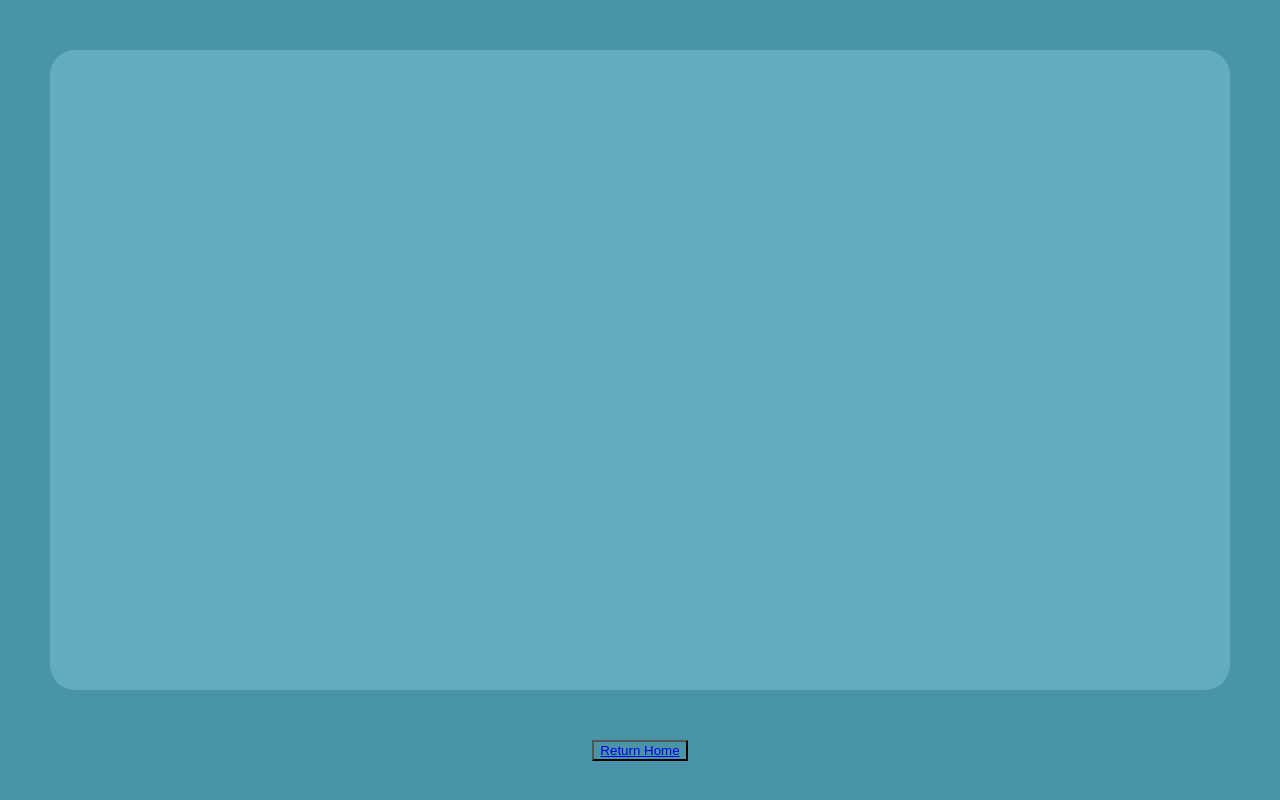
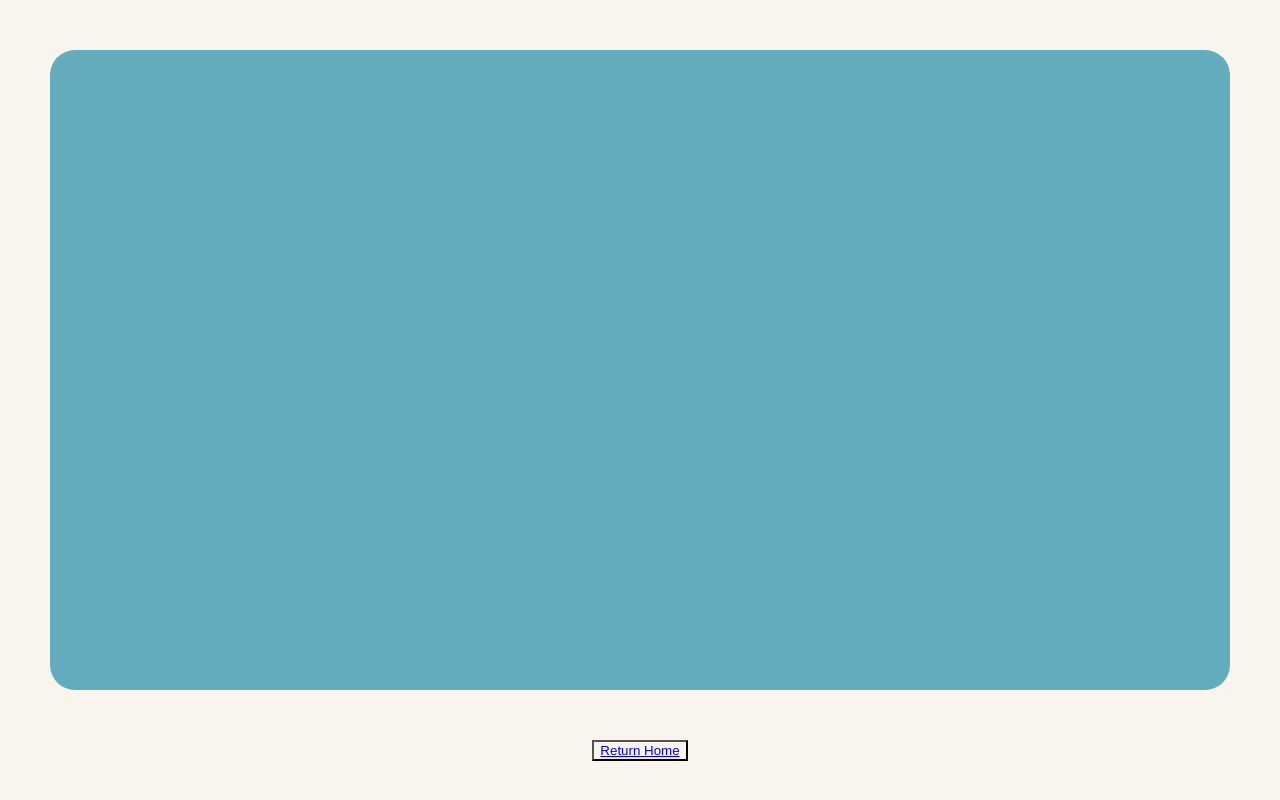
Before and after one commit to Aghaile/Capstone-Front-End, a React (Create React App) app in the folder capstone-front-end/: page /profile/1 in a window 1280 px wide. Built offline with nearby package versions, Linux system fonts and the light colour scheme.

Commit message:
connected front and back ends via local host

```diff
--- a/capstone-front-end/src/App.css
+++ b/capstone-front-end/src/App.css
@@ -1,5 +1,5 @@
 * {
-  background-color: #4994a7;
+  background-color: #f9f4ec;
 }
 
 .App {
--- a/capstone-front-end/src/Pages/NewProfileForm.js
+++ b/capstone-front-end/src/Pages/NewProfileForm.js
@@ -129,25 +129,15 @@ const NewProfileForm = (props) => {
   const onFormSubmit = (event) => {
     event.preventDefault();
 
-    // props.addProfileCallback({
-    //   nameData: formFields.name,
-    //   zipcodeData: formFields.zipcode,
-    //   bioData: formFields.bio,
-    //   ageData: formFields.age,
-    //   genderData: formFields.gender,
-    //   speciesData:formFields.species,
-    //   phoneData: formFields.phone
-    // });
-    // "http://127.0.0.1:5000/pet"
     axios
-      .post(process.env.REACT_APP_BACKEND_URL + "/pet",{
+      .post("http://127.0.0.1:5000/pet",{
         name: formFields.name,
         zipcode: formFields.zipcode,
         bio: formFields.bio,
         age: formFields.age,
         gender: formFields.gender,
         species:formFields.species,
-        phone_number: formFields.phone
+        phone: formFields.phone
       })
 
       .then(function (response) {
@@ -236,7 +226,7 @@ const NewProfileForm = (props) => {
             <input
             name="phoneNum"
             type = "text"
-            value={formFields.phone_number}
+            value={formFields.phone}
             onChange={onPhoneNumberChange}
             />
           </p>
--- a/capstone-front-end/src/Pages/PetProfile.js
+++ b/capstone-front-end/src/Pages/PetProfile.js
@@ -14,7 +14,7 @@ function PetProfile(){
             <BigSquare/>
         </div>
         <div className="returnHomeButtonOnProfile">
-            <button className="goHomeButton"><Link to="/">Return Home</Link></button>
+            <button className="goHomeButton"><Link to="/welcome">Return Home</Link></button>
         </div>
         </div>
     )
```
Also changed, not shown: 1 other file (tests, documents, lock files or other folders).
